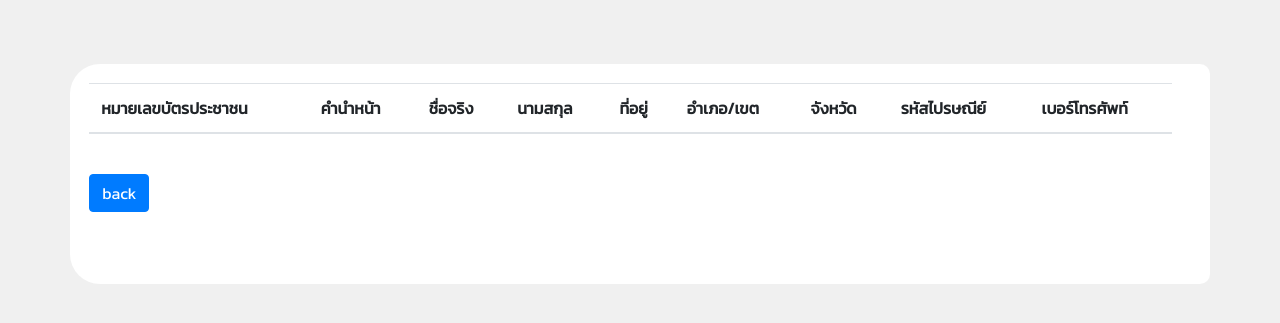
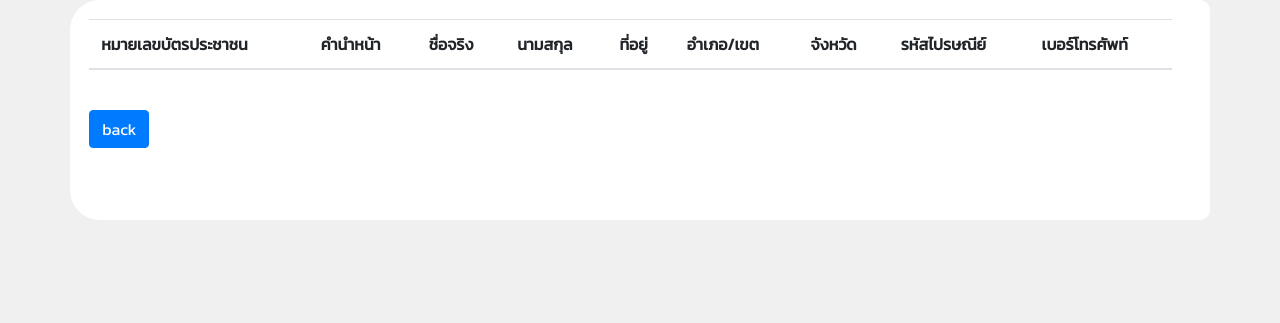
Before and after one commit to kaho1910/WebTech-2021, a PHP site: page /form.php in a window 1280 px wide. Shown: the top 323 px of the page. Run offline with PHP 8.4, Linux system fonts and the light colour scheme; data that the repository does not hold is empty.

Commit message:
fix: Lab7-3, Lab7-4
focus-red text lenght < 5

```diff
--- a/lab7/3/styles.css
+++ b/lab7/3/styles.css
@@ -14,8 +14,6 @@ body {
 
 div.container {
     height: 800px;
-    margin-top: 5%;
-    margin-bottom: 5%;
     padding: 1.5%;
     overflow-y: scroll;
     background-color: white;
--- a/lab7/4/form.php
+++ b/lab7/4/form.php
@@ -66,6 +66,15 @@
         <button type='button' class='btn btn-primary' onclick='location.href=`index.html`'>back</button>
     </div>";
     ?>
+    <script>
+    let body = document.querySelector("tbody");
+    let check = body.querySelectorAll("td");
+    for (let i = 0; i < check.length; i++) {
+        if (check[i].innerHTML.length < 5) {
+            check[i].style.color = "red";
+        }
+    }
+    </script>
 </body>
 
 </html>
--- a/lab7/4/styles.css
+++ b/lab7/4/styles.css
@@ -14,8 +14,6 @@ body {
 
 div.container {
     height: 800px;
-    margin-top: 5%;
-    margin-bottom: 5%;
     padding: 1.5%;
     overflow-y: scroll;
     background-color: white;
```
Also changed, not shown: lab7/3/form.php (+9 -1 lines).
